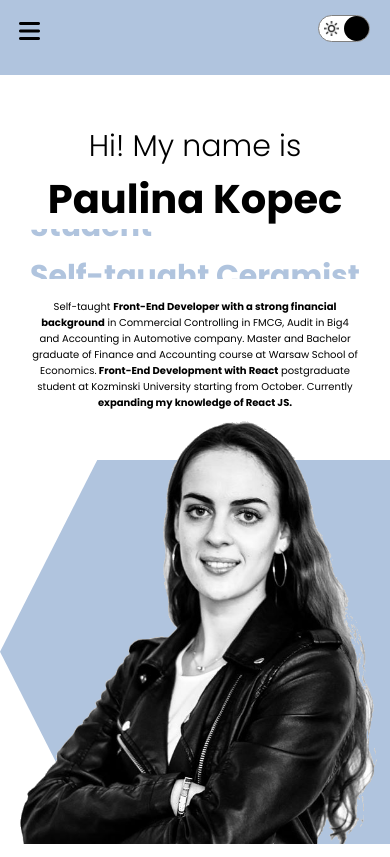
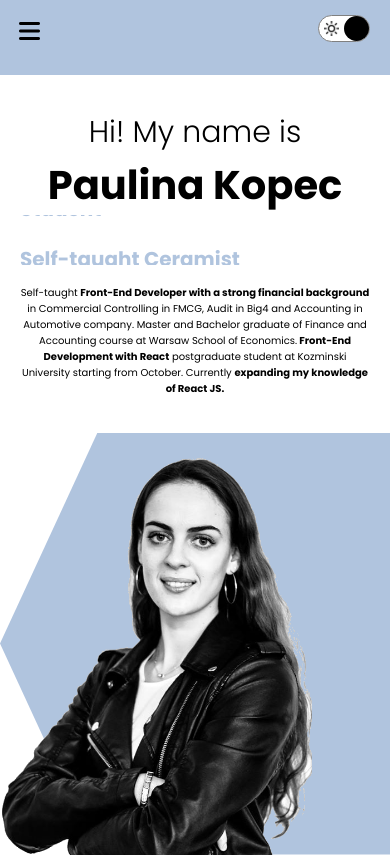
Before and after one commit to paulinakopec/My-Portfolio-React, a React (Create React App) app: page / in a window 390 px wide. Shown: the top 857 px of the page. Built offline with nearby package versions, Linux system fonts and the light colour scheme.

Commit message:
Additional styling in topbar and intro

```diff
--- a/src/components/intro/intro.css
+++ b/src/components/intro/intro.css
@@ -119,17 +119,16 @@
     right: 0;
 }
 
-
-
 @media screen and (max-width: 480px) {
     .i {
         flex-direction: column;
-        height: calc(100vh - 75px);
-        max-width: 100%;
+        min-height: 100vh;
+        width: 100%;
     }
 
     .i-img {
-        height: 110%;
+        height: 100%;
+        width: 80%;
     }
 
     .i-name {
@@ -139,12 +138,14 @@
     .i-left {
         display: flex;
         justify-items: center;
-        max-height: 50vh;
-        padding: 0 20px;
+        min-height: 40%;
+        padding: 10px;
+        flex: none;
     }
 
-    .i-right, .i-bg {
-        max-height: 50vh;
+    .i-right {
+        min-height: 50%;
+        flex: none;
     }
 
     .i-left-wrapper {
@@ -159,7 +160,7 @@
     .i-title-item {
         padding: 10px auto;
         margin: auto;
-        font-size: 30px;
+        font-size: 20px;
     }
 
     .i-left-lower-wrapper {
--- a/src/components/topbar/topbar.css
+++ b/src/components/topbar/topbar.css
@@ -42,7 +42,7 @@
     ul.topList {
         backdrop-filter: none;
         width: 100vw;
-        height: 55vw;
+        min-height: 55vw;
         display: flex;
         flex-direction: column;
         align-items: center;
@@ -54,6 +54,7 @@
         transition: all 0.5s ease;
         z-index: 10000;
         background-color: lightsteelblue;
+        padding: 10px 0;
     }
 
     ul.topList.active {
```
